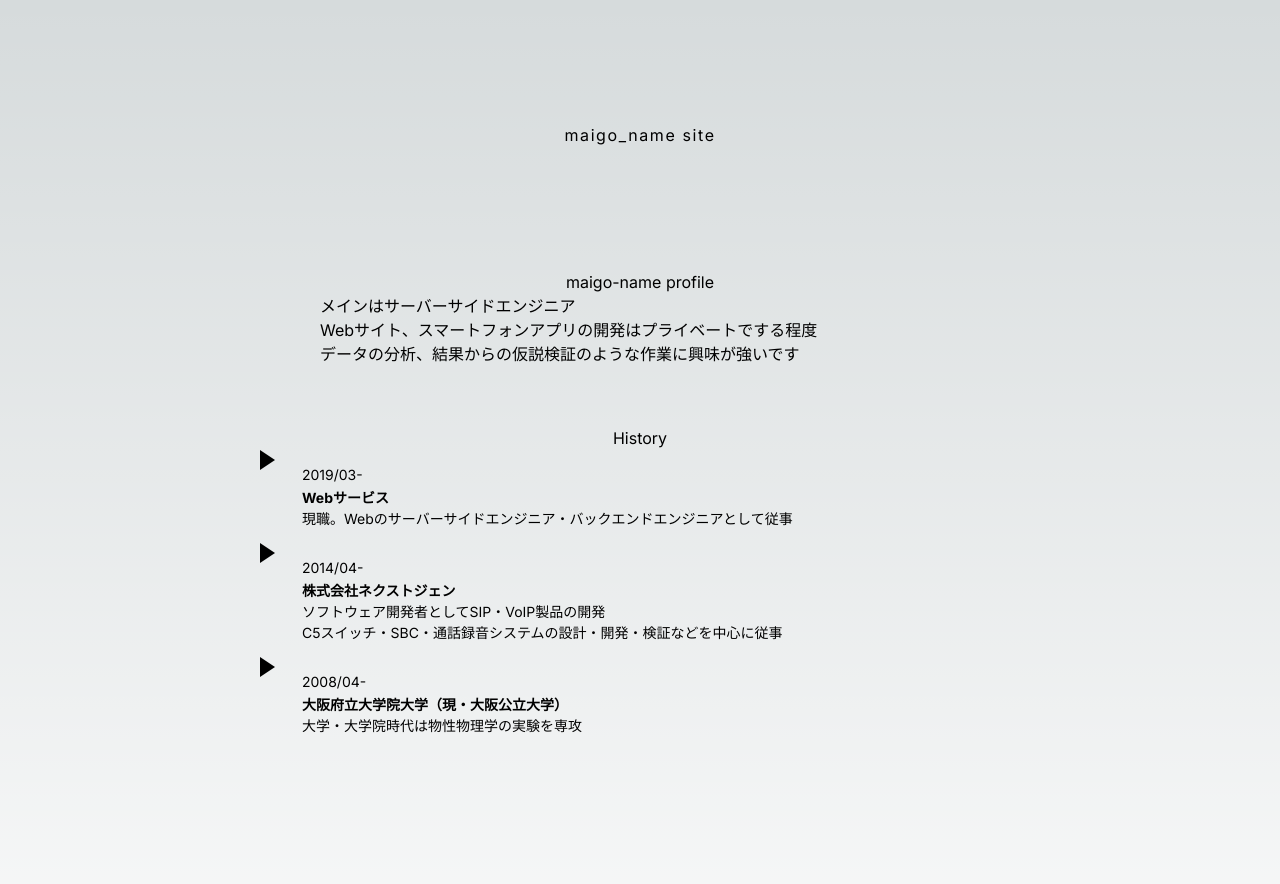
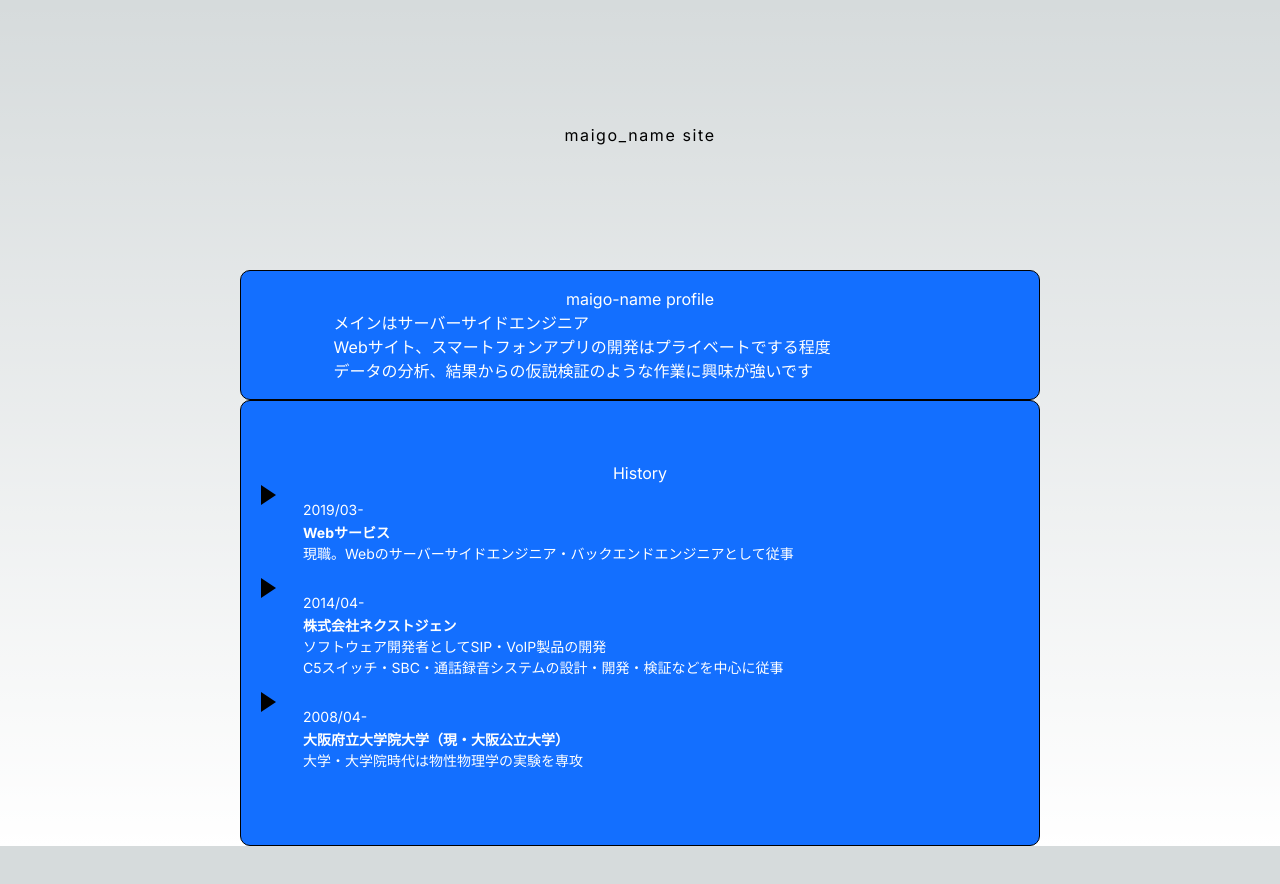
Before and after one commit to keyno63/profile.maigo-name.tokyo, a Next.js app in the folder website/: page / in a window 1280 px wide. Shown: the top 884 px of the page. After the commit the page ends 846 px from the top, so only its background shows below. Built offline with nearby package versions, Linux system fonts and the light colour scheme.

Commit message:
modified section

```diff
--- a/website/app/globals.css
+++ b/website/app/globals.css
@@ -31,3 +31,16 @@ body {
     text-wrap: balance;
   }
 }
+
+section {
+  container-type: inline-size;
+  background: #136FFF;
+
+  display: flex;
+  flex-direction: column;
+  border-radius: 10px;
+  min-width: 200px;
+  border: 1px solid black;
+  padding: 1em;
+  color: white;
+}
--- a/website/features/about/components/carrier/carrier-history.tsx
+++ b/website/features/about/components/carrier/carrier-history.tsx
@@ -5,7 +5,6 @@ import styles from "@/features/about/styles.module.css"
 export default function CarrierHistory() {
     return (
         <section className={styles.history}>
-            <div>
             <h2 className={styles.history_title}>History</h2>
             {carriers.map((carrier) => (
                     <HistoryElement
@@ -13,7 +12,6 @@ export default function CarrierHistory() {
                         start={carrier.start}
                         descriptions={carrier.descriptions}/>
             ))}
-            </div>
         </section>
     )
 }
--- a/website/features/about/components/profile/profile.tsx
+++ b/website/features/about/components/profile/profile.tsx
@@ -2,11 +2,11 @@ import styles from '../../styles.module.css'
 
 export const Profile = () => {
     return (
-        <div>
+        <section>
             <p className={styles.sample}>maigo-name profile</p>
             <p className={styles.content_}>メインはサーバーサイドエンジニア</p>
             <p className={styles.content_}>Webサイト、スマートフォンアプリの開発はプライベートでする程度</p>
             <p className={styles.content_}>データの分析、結果からの仮説検証のような作業に興味が強いです</p>
-        </div>
+        </section>
     )
 }
--- a/website/features/about/styles.module.css
+++ b/website/features/about/styles.module.css
@@ -46,7 +46,7 @@
 
 .history {
     padding: 60px 20px;
-    min-height: 100vh;
+    min-height: 50vh;
     justify-content: center;
 }
 
```
Lines whose indentation alone changed are shown as unchanged.
